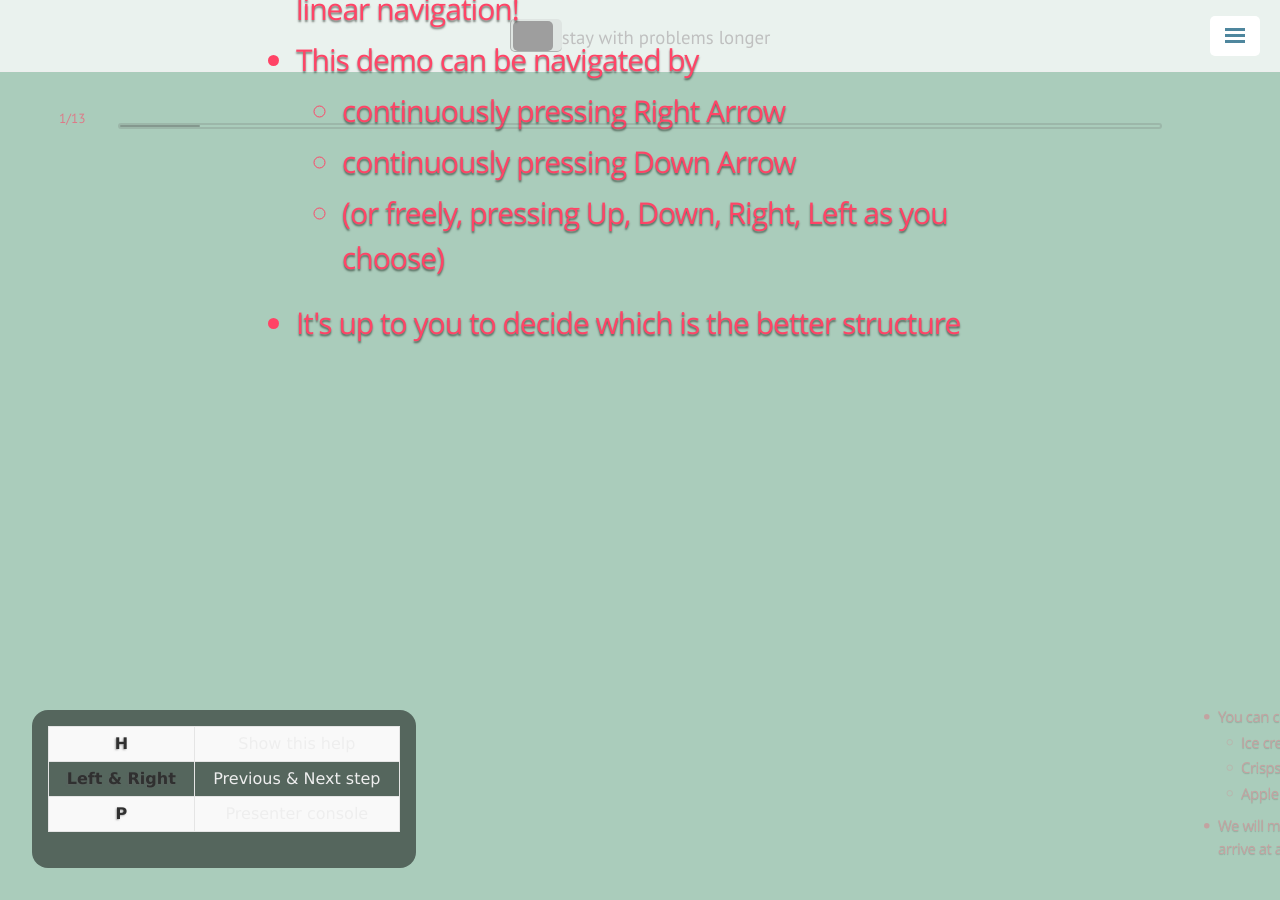
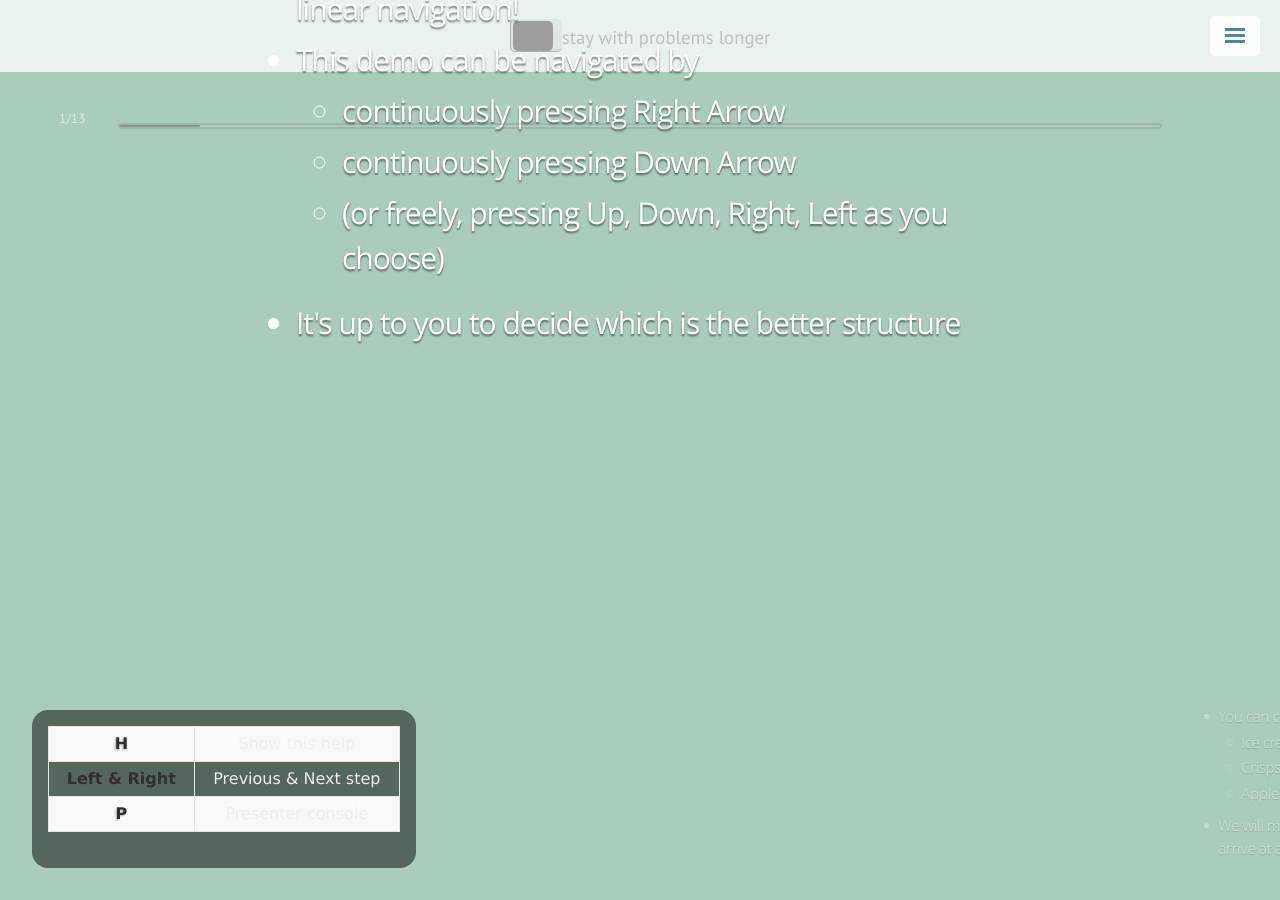
Before and after one commit to seokhoonj/seokhoonj.github.io, a Jekyll site: the page built from system_trading/index.html, in a window 1280 px wide. Built offline with Jekyll 4.4.1, drawn with Linux system fonts in a browser that asks for light colours; nearby versions of some CDN libraries; some web fonts are replaced; comment, search, counter and statistics services are not loaded; grey boxes are pictures that could not be loaded.

Commit message:
modify presenatation.css

```diff
--- a/system_trading/css/presentation.css
+++ b/system_trading/css/presentation.css
@@ -53,7 +53,7 @@ body {
     min-height: 740px;
 
     background: #aaccbb;
-    color: #ff4466;
+    color: #ffffff;
 }
 
 /*
```
